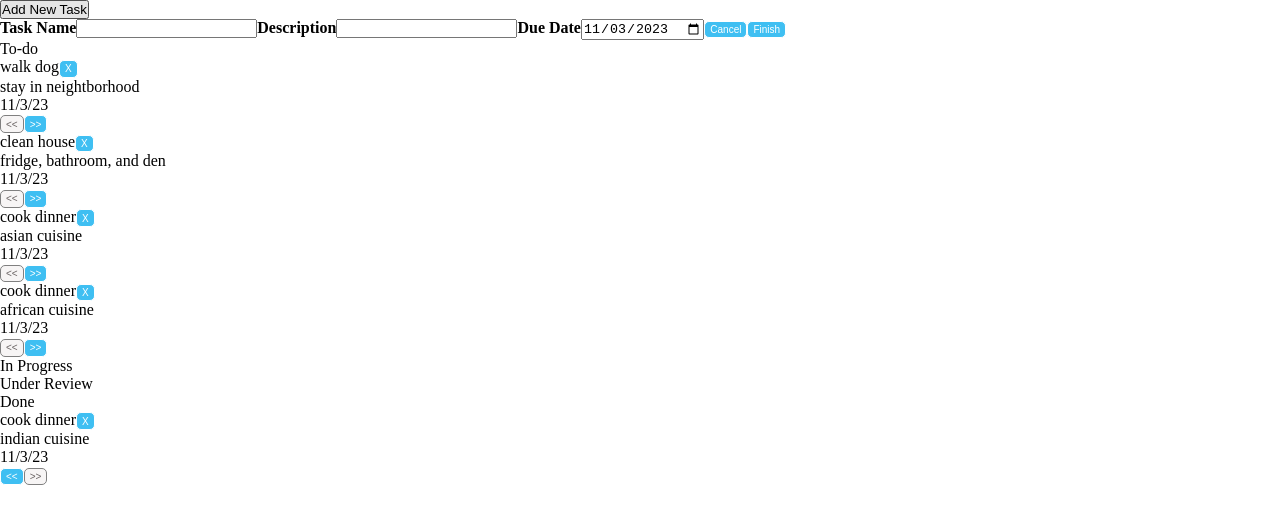
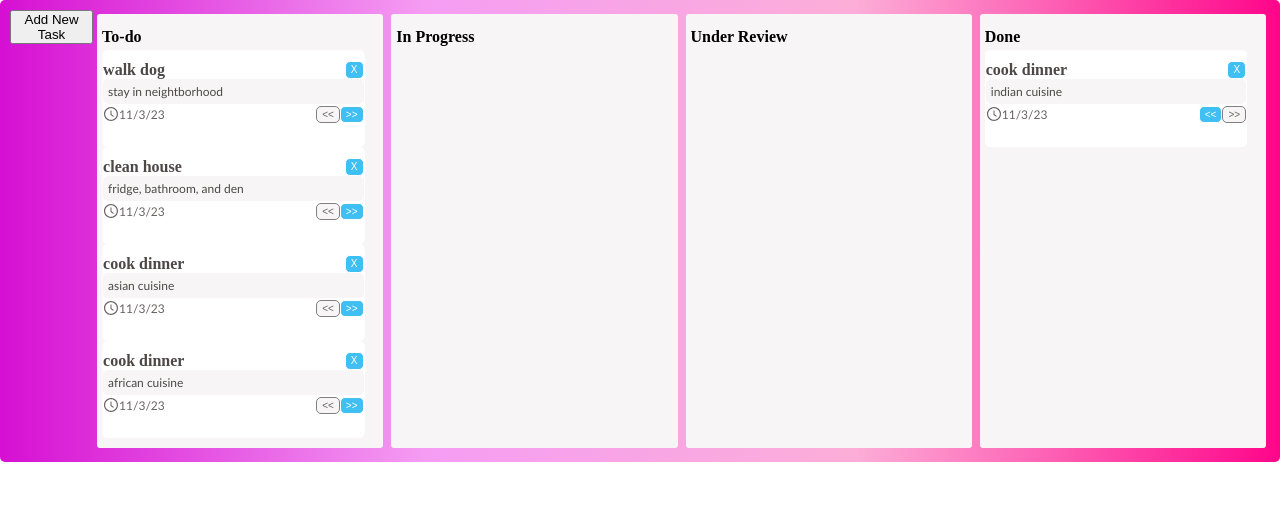
Before and after one commit to dayblassingame/CapableTM, a React app: page / in a window 1280 px wide. Shown: the top 524 px of the page. Built offline with nearby package versions, Linux system fonts and the light colour scheme.

Commit message:
styled agile board lists

```diff
--- a/src/App.js
+++ b/src/App.js
@@ -91,7 +91,8 @@ export function App({taskProp}){
     }
 
     return(
-        <main id='main' className='ctm-main-dashboard'>
+        <div className="ctm-L-wrapper">
+            <main id='main' className='ctm-L-tasklistsContainer' >
                 <span className="ctm-newTaskContainer">
                     <button id='newTaskBtn'
                     onClick={(()=>{
@@ -102,14 +103,11 @@ export function App({taskProp}){
                     })}> Add New Task</button>
                 </span>
                 <NewTaskModal submit={submitNewTask}/>
-            <span >
-
-            </span>
-            <span className="ctm-tasklistsContainer">
+                <span className="ctm-L-tasklistsContainer">
                         {stages.map((stage, index) => {
                             return(
-                            <ul key={stage+index}>
-                                <label>{stage.name}</label>
+                                <ul className='ctm-L-tasklist' key={stage+index}>
+                                    <label className="ctm-L-taskListHeading"><b>{stage.name}</b></label>
                                     <span id={stage.name +'li'} >
                                         {
                                             tasks.map((task) =>{
@@ -137,5 +135,6 @@ export function App({taskProp}){
                 </span>
 
             </main>
+        </div>
     )
 }
--- a/src/App.scss
+++ b/src/App.scss
@@ -1,4 +1,5 @@
 @import './stylesheets/base/reset';
-
+@import './stylesheets/utilities/utilties';
 @import './stylesheets/base/variables';
 @import './stylesheets/components/button';
+@import './stylesheets/layout/task';
--- a/src/NewTaskModal.jsx
+++ b/src/NewTaskModal.jsx
@@ -1,4 +1,5 @@
 import React, { useState } from "react";
+import './App.scss';
 
 //modal for user to enter new task
 export default function NewTaskModal(props){
--- a/src/Task.jsx
+++ b/src/Task.jsx
@@ -1,4 +1,6 @@
 import React from "react";
+import {AiOutlineClockCircle} from 'react-icons/ai';
+import './App.scss';
 
 //formats task array objects into task components
 export default function Task(props){
@@ -9,7 +11,6 @@ export default function Task(props){
     let stage = props.stage;
 
     const handler = (e) =>{
-
         switch(e.target.name){
             case 'prev':
                 props.taskHandler(stage, id, 'prev')
@@ -24,16 +25,21 @@ export default function Task(props){
     }
 
     return(
-        <li key={id}>
-            <span>
+        <li className='ctm-C-taskListItem' key={id}>
+            <span className="ctm-C-listItemDisplay">
                 <label>{name}</label>
                 <button id='delete' name='delete'  className="ctm-C-button" autocomplete='off' onClick={handler}>X</button>
                 <p>{details}</p>
             </span>
-            <span>
-                <p>{formatDate(date)}</p>
-                <button id='prev' name='prev' className="ctm-C-button" disabled={stage === 0 ? true: false} onClick={handler}>{'<<'}</button>
-                <button id='next' name='next'  className="ctm-C-button" disabled={stage === 3? true: false} onClick={handler}>{'>>'}</button>
+            <span className="taskListBottomContainer">
+            <span className='clock'>
+                    <AiOutlineClockCircle className='icon'/>
+                    <p>{formatDate(date)}</p>
+                </span>
+                <span className="listItemControls">
+                    <button id='prev' name='prev' className="ctm-C-button" disabled={stage === 0 ? true: false} onClick={handler}>{'<<'}</button>
+                    <button id='next' name='next'  className="ctm-C-button" disabled={stage === 3? true: false} onClick={handler}>{'>>'}</button>
+                </span>
             </span>
         </li>
     );
--- a/src/stylesheets/base/_variables.scss
+++ b/src/stylesheets/base/_variables.scss
@@ -7,6 +7,9 @@ $light-purple: #f59df3;
 $light-pink: #fcaed8;
 $pink: #ff058a;
 $purple: #d60fd3;
+
+//media query variables
+$max-device-width: 1080px;
 
 //margin variables{
 $margin-none: 0px;
--- /dev/null
+++ b/src/stylesheets/layout/_task.scss
@@ -0,0 +1,126 @@
+.ctm-L-wrapper{
+    padding: $padding-small;
+    border-radius: 5px;
+    width: 100%;
+    max-height: 150vh;
+    background: linear-gradient(to right, $purple, $light-purple, $light-pink, $pink);
+
+    ::-webkit-scrollbar{
+        width: 0px;
+    }
+
+    .ctm-L-tasklistsContainer{
+        width: 100%;
+        display: flex;
+        flex-direction: row;
+        justify-content: flex-start;
+        max-height: 140vh;
+        overflow: scroll;
+
+        @media screen and (max-width: $max-device-width ){
+            flex-direction: column;
+        }
+
+        .ctm-L-tasklist{
+            margin: $margin-small $margin-small;
+            padding: $padding-small $padding-extra-small;
+            display: inline-block;
+            height: auto;
+            max-height: 90vh;
+            overflow-y: scroll;
+            width: 25%;
+            list-style: none;
+            background-color: $light-grey;
+            border-radius: 3px;
+            text-align: left;
+            justify-content: center;
+
+            @media screen and (max-width: $max-device-width){
+                display:block;
+                max-height: 80vh;
+                width: 97%;
+            }
+
+            .ctm-L-taskListHeading{
+                display: block;
+                margin: $margin-small $margin-none;
+
+                @media screen and (max-width: $max-device-width){
+                    display:inline;
+                    vertical-align: middle;
+                }
+            }
+
+            .ctm-C-taskListItem{
+                padding: $padding-small $padding-none;
+                display: block;
+                height: auto;
+                border: 1px solid white;
+                border-radius: 5px;
+                background-color: white;
+                text-align: left;
+                width: 95%;
+
+                .ctm-C-listItemDisplay{
+                    height: auto;
+                    display: block;
+
+                    label{
+                        display: inline;
+                        vertical-align: top;
+                        font-weight: 600;
+                        font-size: 16px;
+                        color: $dark-grey;
+                    }
+
+                    button{
+                        display: inline;
+                        vertical-align: top;
+                        float: right;
+                    }
+
+                    p{
+                        padding: $padding-extra-small;
+                        height: auto;
+                        overflow-x: hidden;
+                        background-color: $light-grey;
+                        border-radius: 5px;
+                        font-family: $font-family;
+                        font-size: 12px;
+                        color: $dark-grey;
+                    }
+                }
+
+            }
+
+            .taskListBottomContainer{
+                margin: 0px;
+                display: flex;
+                justify-content: space-between;
+                height: 2rem;
+
+                .icon{
+                    display: inline;
+                    vertical-align: middle;
+                    color: $grey;
+                }
+
+                p{
+                    display: inline;
+                    vertical-align: middle;
+
+                    font-family: $font-family;
+                    font-size: 12px;
+                    color: $grey;
+                }
+
+                span{
+                    vertical-align: middle;
+                    display: inline;
+                }
+
+
+            }
+        }
+    }
+}
```
Lines whose indentation alone changed are shown as unchanged.
